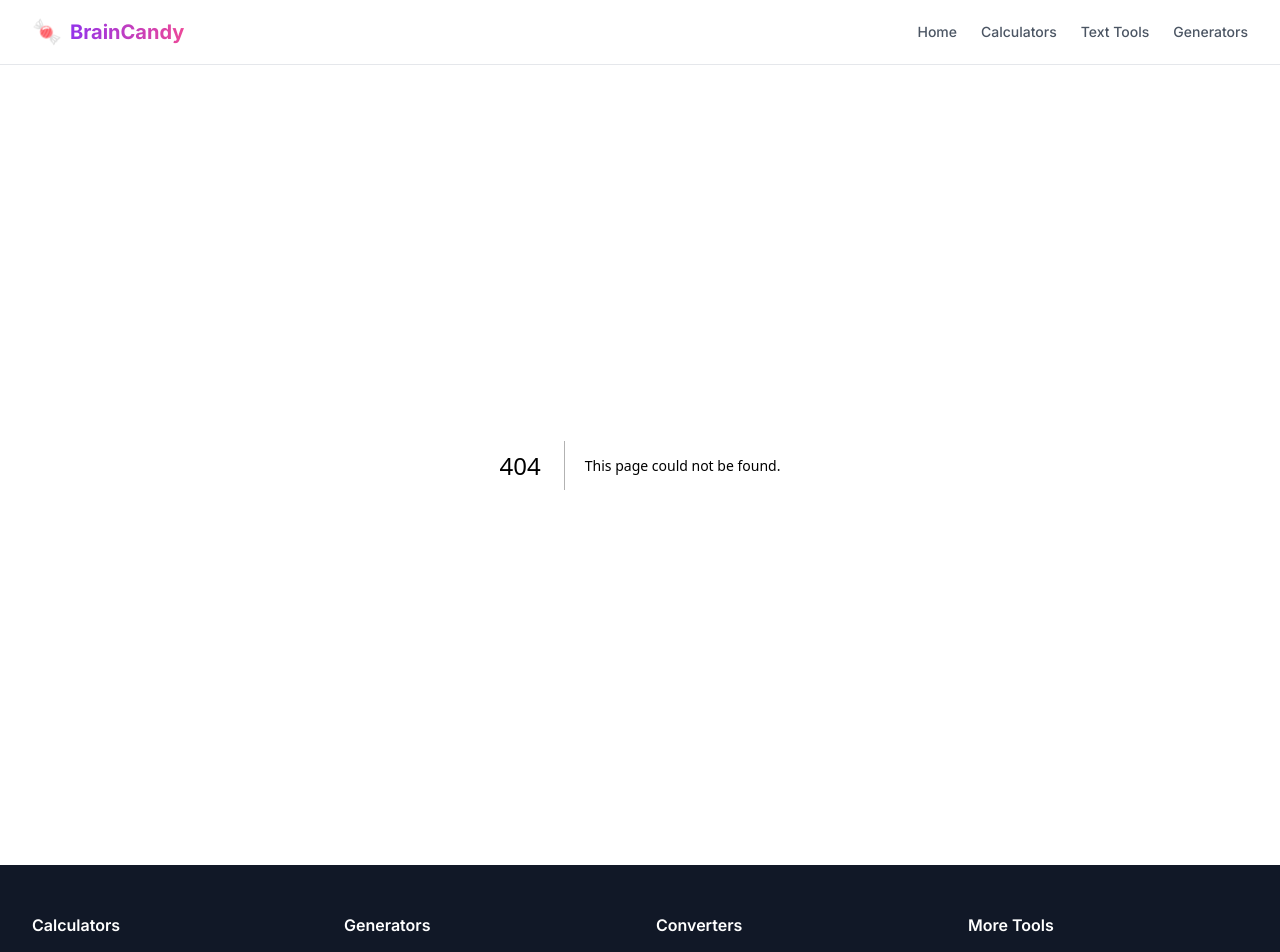
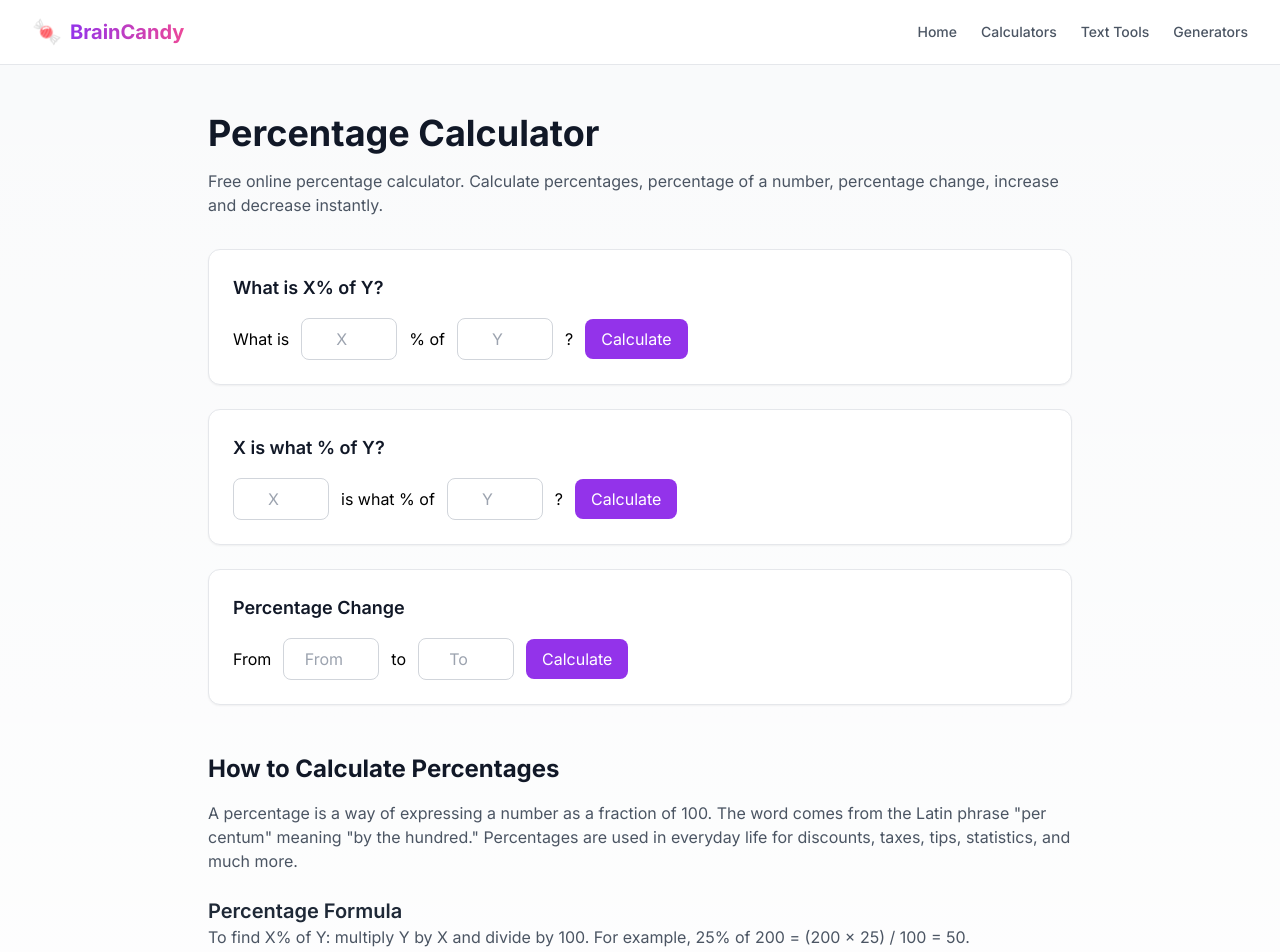
Before and after one commit to rogergrubb/braincandy-website, a Next.js app: page /percentage-calculator in a window 1280 px wide. Before the commit this address had no page. Shown: the top 952 px of the page. Built offline with nearby package versions, Linux system fonts and the light colour scheme.

Commit message:
Add Percentage Calculator component
Implement a percentage calculator with multiple calculations including percentage of a number, percentage change, and user instructions.

```diff
--- /dev/null
+++ b/src/app/percentage-calculator/page.tsx
@@ -0,0 +1,71 @@
+"use client";
+import { useState } from "react";
+import type { Metadata } from "next";
+
+export default function PercentageCalculator() {
+  const [val1, setVal1] = useState("");
+  const [val2, setVal2] = useState("");
+  const [r1, setR1] = useState("");
+  const [r2, setR2] = useState("");
+  const [r3, setR3] = useState("");
+  const [incFrom, setIncFrom] = useState("");
+  const [incTo, setIncTo] = useState("");
+  const [r4, setR4] = useState("");
+
+  const calc1 = () => { if (val1 && val2) setR1(String(((parseFloat(val1) / 100) * parseFloat(val2)).toFixed(4))); };
+  const calc2 = () => { if (val1 && val2) setR2(String(((parseFloat(val1) / parseFloat(val2)) * 100).toFixed(4))); };
+  const calc3 = () => { if (val1 && val2) setR3(String((((parseFloat(val2) - parseFloat(val1)) / parseFloat(val1)) * 100).toFixed(4))); };
+  const calc4 = () => { if (incFrom && incTo) setR4(String((((parseFloat(incTo) - parseFloat(incFrom)) / parseFloat(incFrom)) * 100).toFixed(4))); };
+
+  const Card = ({ title, children }: { title: string; children: React.ReactNode }) => (
+    <div className="bg-white rounded-xl shadow-sm border border-gray-200 p-6 mb-6">
+      <h2 className="text-lg font-semibold text-gray-900 mb-4">{title}</h2>
+      {children}
+    </div>
+  );
+
+  const Input = ({ value, onChange, placeholder }: { value: string; onChange: (v: string) => void; placeholder: string }) => (
+    <input type="number" value={value} onChange={(e) => onChange(e.target.value)} placeholder={placeholder}
+      className="w-24 px-3 py-2 border border-gray-300 rounded-lg focus:ring-2 focus:ring-purple-500 focus:border-transparent text-center" />
+  );
+
+  return (
+    <div className="max-w-4xl mx-auto px-4 py-12">
+      <h1 className="text-3xl md:text-4xl font-bold text-gray-900 mb-4">Percentage Calculator</h1>
+      <p className="text-gray-600 mb-8">Free online percentage calculator. Calculate percentages, percentage of a number, percentage change, increase and decrease instantly.</p>
+
+      <Card title="What is X% of Y?">
+        <div className="flex items-center gap-3 flex-wrap">
+          <span>What is</span> <Input value={val1} onChange={setVal1} placeholder="X" /> <span>% of</span> <Input value={val2} onChange={setVal2} placeholder="Y" /> <span>?</span>
+          <button onClick={calc1} className="px-4 py-2 bg-purple-600 text-white rounded-lg hover:bg-purple-700">Calculate</button>
+          {r1 && <span className="text-xl font-bold text-purple-600">= {r1}</span>}
+        </div>
+      </Card>
+
+      <Card title="X is what % of Y?">
+        <div className="flex items-center gap-3 flex-wrap">
+          <Input value={val1} onChange={setVal1} placeholder="X" /> <span>is what % of</span> <Input value={val2} onChange={setVal2} placeholder="Y" /> <span>?</span>
+          <button onClick={calc2} className="px-4 py-2 bg-purple-600 text-white rounded-lg hover:bg-purple-700">Calculate</button>
+          {r2 && <span className="text-xl font-bold text-purple-600">= {r2}%</span>}
+        </div>
+      </Card>
+
+      <Card title="Percentage Change">
+        <div className="flex items-center gap-3 flex-wrap">
+          <span>From</span> <Input value={incFrom} onChange={setIncFrom} placeholder="From" /> <span>to</span> <Input value={incTo} onChange={setIncTo} placeholder="To" />
+          <button onClick={calc4} className="px-4 py-2 bg-purple-600 text-white rounded-lg hover:bg-purple-700">Calculate</button>
+          {r4 && <span className="text-xl font-bold text-purple-600">= {r4}%</span>}
+        </div>
+      </Card>
+
+      <div className="prose max-w-none mt-12">
+        <h2 className="text-2xl font-bold text-gray-900">How to Calculate Percentages</h2>
+        <p className="text-gray-600 mt-4">A percentage is a way of expressing a number as a fraction of 100. The word comes from the Latin phrase "per centum" meaning "by the hundred." Percentages are used in everyday life for discounts, taxes, tips, statistics, and much more.</p>
+        <h3 className="text-xl font-semibold text-gray-800 mt-6">Percentage Formula</h3>
+        <p className="text-gray-600">To find X% of Y: multiply Y by X and divide by 100. For example, 25% of 200 = (200 x 25) / 100 = 50.</p>
+        <h3 className="text-xl font-semibold text-gray-800 mt-6">Common Percentage Calculations</h3>
+        <p className="text-gray-600">Our free percentage calculator handles all common percentage calculations including finding a percentage of a number, calculating what percentage one number is of another, and finding percentage increase or decrease between two values.</p>
+      </div>
+    </div>
+  );
+}
```
